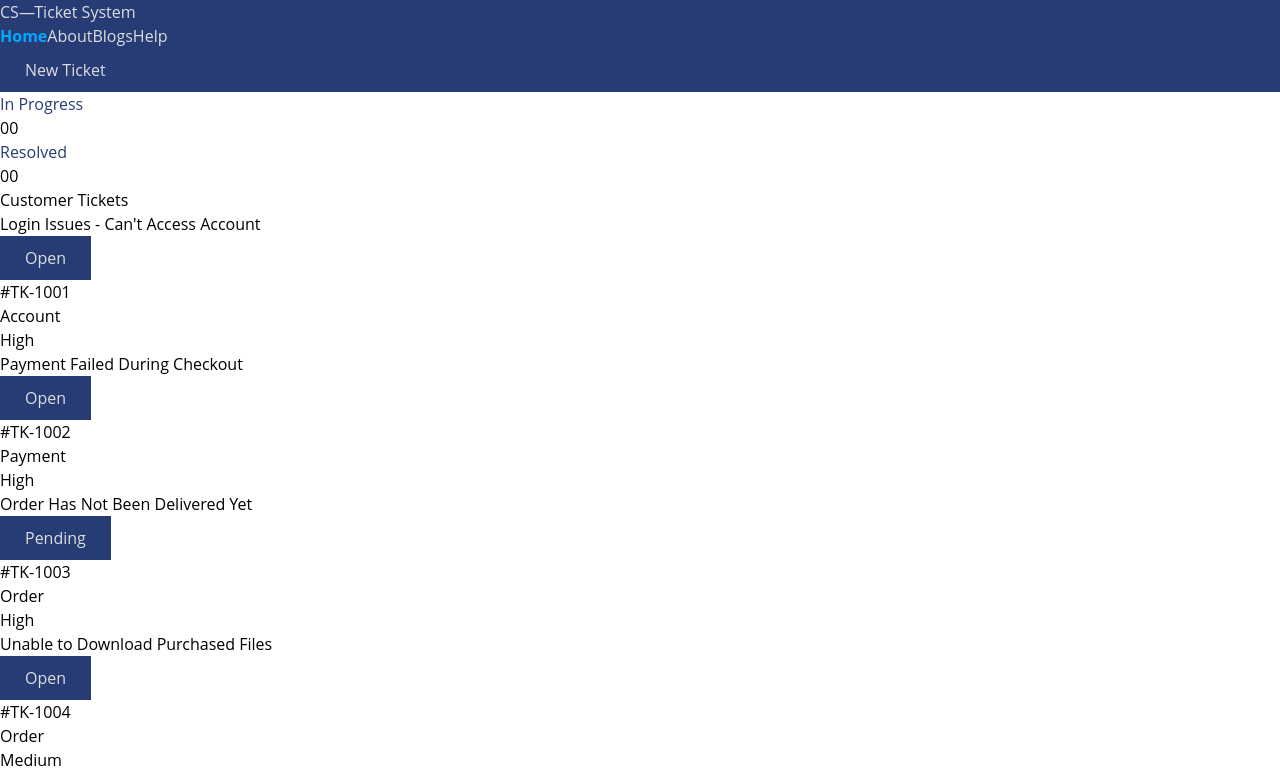
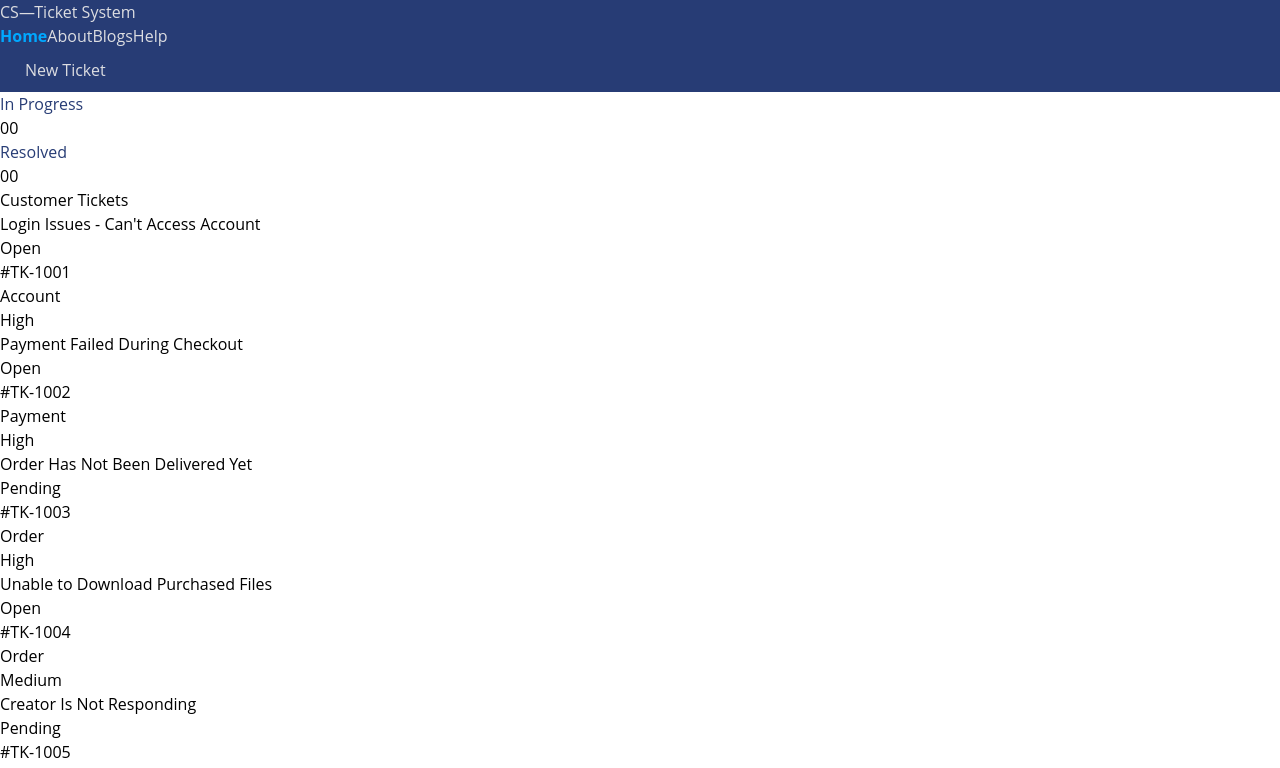
Before and after one commit to sazib-khan96/React-router-learning, a React (Vite) app: page / in a window 1280 px wide. Shown: the top 768 px of the page. Built offline with nearby package versions, Linux system fonts and the light colour scheme.

Commit message:
feat: add customer tickets with status styling

```diff
--- a/src/Components/Customer/Customer.jsx
+++ b/src/Components/Customer/Customer.jsx
@@ -1,14 +1,21 @@
-import React from 'react';
+import React, { useState } from "react";
 
-const Customer = ({customer}) => {
-    const {id,title,category,priority,status} = customer
+const Customer = ({ customer }) => {
+  const { id, title, category, priority, status } = customer;
+  const statuseColor = {
+    Open: "bg-green-100 text-green-700",
+    Pending: "bg-yellow-100 text-yellow-700",
+    Resolved: "bg-blue-100 text-blue-700",
+    Closed: "bg-red-100 text-red-400",
+  };
+
   return (
-        <div className='p-3 shadow-xl rounded-xl cursor-pointer '>
-            <div className='flex gap-5 justify-between'>
+    <div className="p-3 shadow-xl rounded-xl cursor-pointer ">
+      <div className="flex gap-5 justify-between">
         <h3>{title}</h3>
-                <button className='my_custom_btn'>{status}</button>
+        <button className={`px-4 py-2 rounded-full shadow-xl ${statuseColor[status]}`}>{status}</button>
       </div>
-            <div className='flex gap-3'>
+      <div className="flex gap-3 justify-between mt-3">
         <p>{id}</p>
         <p>{category}</p>
         <p>{priority}</p>
```
Lines whose indentation alone changed are shown as unchanged.
